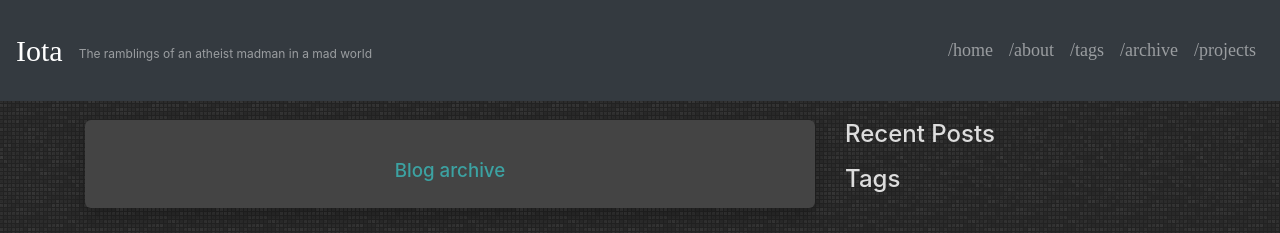
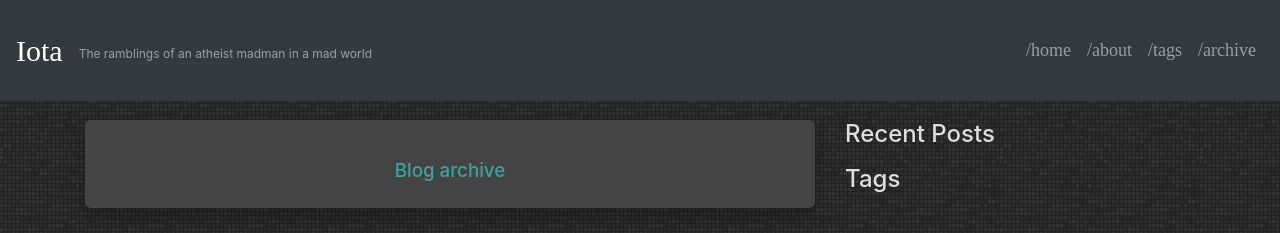
Before and after one commit to IotaSpencer/vent.iotaspencer.me, a Jekyll site: the page built from index.html, in a window 1280 px wide. Shown: the top 233 px of the page. Built offline with Jekyll 4.4.1, drawn with Linux system fonts in a browser that asks for light colours; nearby versions of some CDN libraries.

Commit message:
remove projects from menu

```diff
--- a/_includes/header.html
+++ b/_includes/header.html
@@ -85,13 +85,6 @@
           <li class="nav-item">
             <a class="nav-link" href="{{ 'archive' | relative_url }}">/archive</a>
           </li>
-          <!--<li class="nav-item">
-            <a class="nav-link" href="{{'resume' | relative_url }}">/resume</a>
-          </li>-->
-          <li class="nav-item">
-            <a class="nav-link" href="{{'projects' | relative_url }}">/projects</a>
-          </li>
-
         </ul>
       </div>
     </nav>
```
